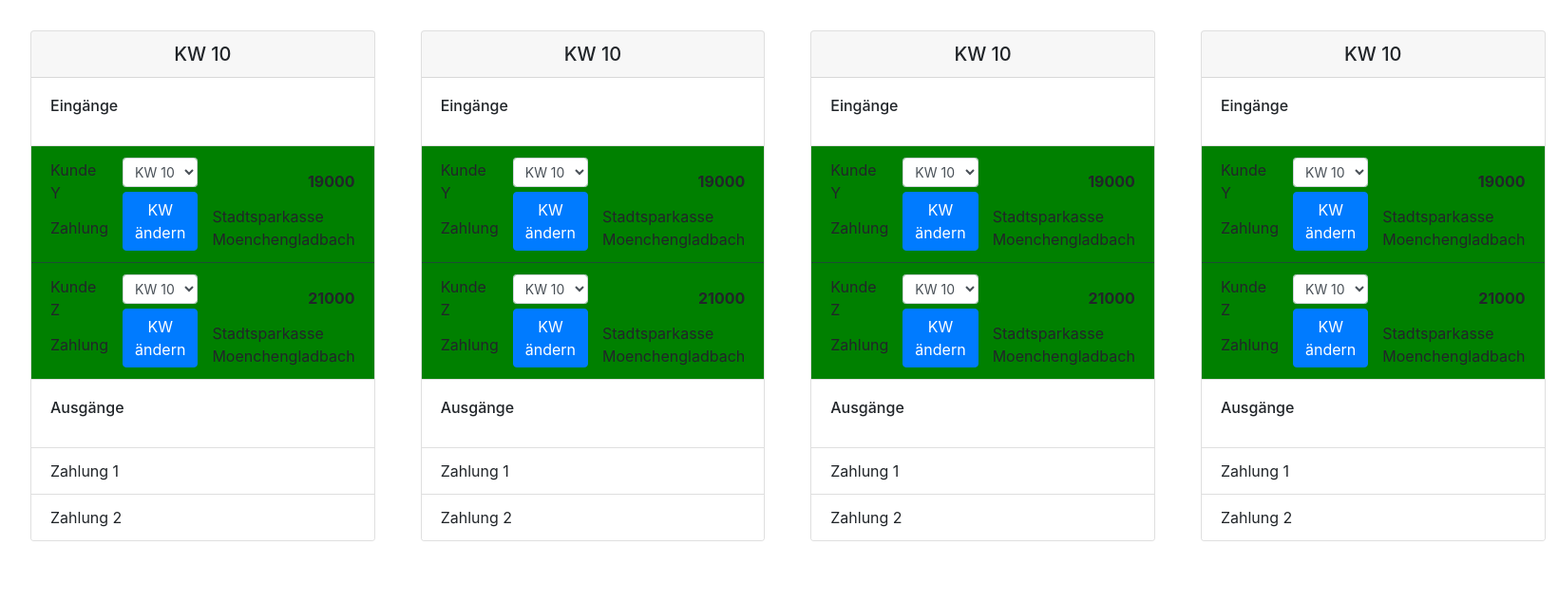
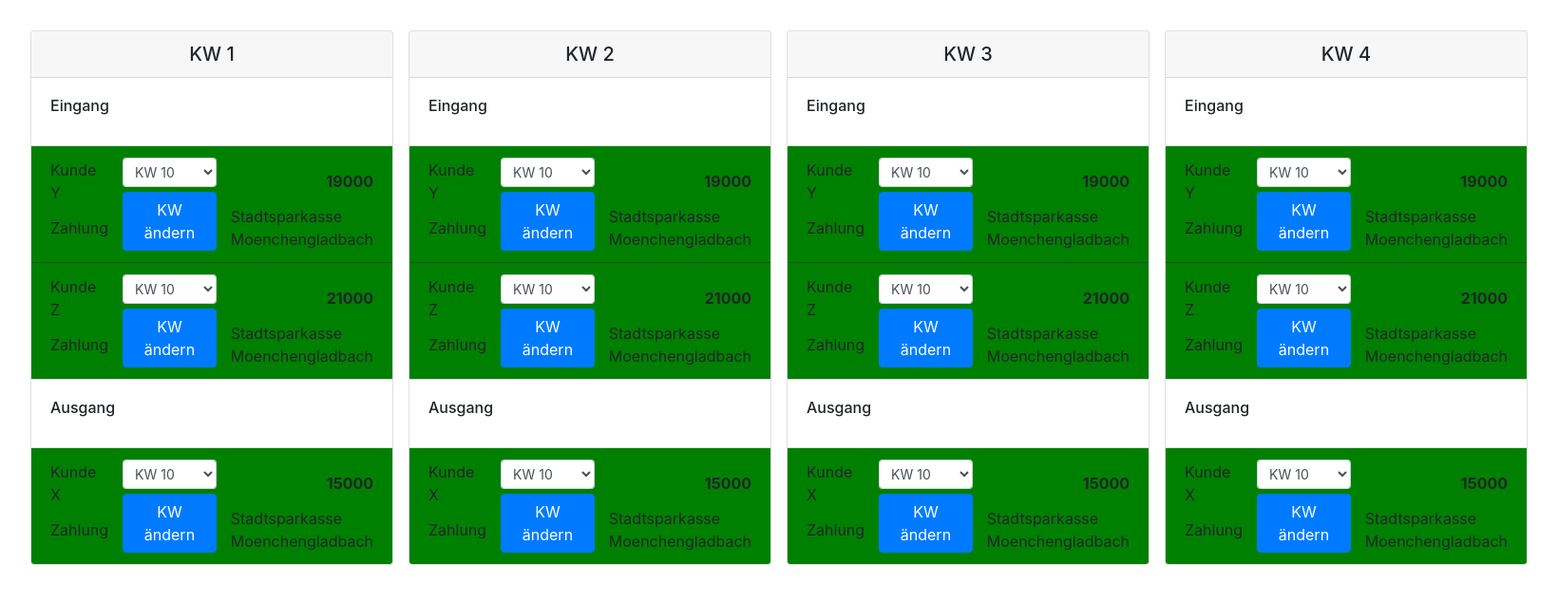
Before and after one commit to bendahmen/LiquiList, a Django app: page / in a window 1640 px wide. Shown: the part 56-690 px from the top of the page at 95% size. Run offline with Django 3.2, Linux system fonts and the light colour scheme; data comes from the database, SQL or seed files in the repository; both versions use the stored data as it was after the commit; some libraries are stand-ins or nearby versions.

Commit message:
cwView automatically collects and presents payments

```diff
--- a/LiquiList/cash/views.py
+++ b/LiquiList/cash/views.py
@@ -4,6 +4,9 @@ from django.http import HttpResponse
 from .models import *
 
 def home(request):
-    """ Calendar Weeks payment overview """
-    receivables = Receivable.objects.all()
-    return render(request, 'cwView.html', {'receivables': receivables})
+    """ Calendar Weeks payments overview """
+    cWeeks = {1: dict(), 2: dict(), 3: dict(), 4: dict()}
+    for week in range(1, 5):
+        cWeeks[week]['receivables'] = Receivable.objects.all()
+        cWeeks[week]['payables'] = Payable.objects.all()
+    return render(request, 'cwView.html', {'cWeeks': cWeeks})
--- a/LiquiList/static/cwView.css
+++ b/LiquiList/static/cwView.css
@@ -1,7 +1,7 @@
 .cwView {
     display: grid;
     grid-template-columns: repeat(4, 1fr);
-    column-gap: 3em;
+    column-gap: 1em;
 }
 
 .payment-receivable {
--- a/LiquiList/templates/cwView.html
+++ b/LiquiList/templates/cwView.html
@@ -9,14 +9,22 @@
 
 {% block main %}
     <div class="cwView">
+        {% for cw, cwContent in cWeeks.items %}
             <div class="kw1">
                 <div class="card">
-                <h5 class="card-header text-center">KW 10</h5>
+                    <h5 class="card-header text-center">KW {{ cw }}</h5>
+                    {% for paymentType, ptContent in cwContent.items %}
                     <div class="card-body">
-                    <h6 class="card-title">Eingänge</h6>
+                        <h6 class="card-title">
+                            {% if paymentType == 'receivables' %}
+                            Eingang
+                            {% elif paymentType == 'payables' %}
+                            Ausgang
+                            {% endif %}
+                        </h6>
                     </div>
                     <ul class="list-group list-group-flush">
-                    {% for receivable in receivables %}
+                        {% for receivable in ptContent %}
                         <li class="list-group-item zahlung payment-receivable">
                             <div class="payment-content">
                                 <div class="typ">Zahlung</div>
@@ -38,128 +46,9 @@
                         </li>
                         {% endfor %}
                     </ul>
-                <div class="card-body">
-                    <h6 class="card-title">Ausgänge</h6>
-                </div>
-                <ul class="list-group list-group-flush">
-                    <li class="list-group-item">Zahlung 1</li>
-                    <li class="list-group-item">Zahlung 2</li>
-                </ul>
+                    {% endfor %}
                 </div>
             </div>
-        <div class="kw2">
-            <div class="card">
-                <h5 class="card-header text-center">KW 10</h5>
-                <div class="card-body">
-                    <h6 class="card-title">Eingänge</h6>
-                </div>
-                <ul class="list-group list-group-flush">
-                    {% for receivable in receivables %}
-                    <li class="list-group-item zahlung payment-receivable">
-                        <div class="payment-content">
-                            <div class="typ">Zahlung</div>
-                            <div class="kunde">{{ receivable.customer }}</div>
-                            <div class="kwSelektor">
-                                <form action="#" method="POST">
-                                    <div class="form-group formKwSelektor">
-                                        <select class="form-control form-control-sm" id="kwxxSelektor">
-                                            <option value="10">KW 10</option>
-                                            <option value="11">KW 11</option>
-                                        </select>
-                                    </div>
-                                    <button type="submit" class="btn btn-primary">KW ändern</button>
-                                </form>
-                            </div>
-                            <div class="betrag">{{ receivable.amount }}</div>
-                            <div class="bank">{{ receivable.account }}</div>
-                        </div>
-                    </li>
         {% endfor %}
-                </ul>
-                <div class="card-body">
-                    <h6 class="card-title">Ausgänge</h6>
-                </div>
-                <ul class="list-group list-group-flush">
-                    <li class="list-group-item">Zahlung 1</li>
-                    <li class="list-group-item">Zahlung 2</li>
-                </ul>
-            </div>
-        </div>
-        <div class="kw3">
-            <div class="card">
-                <h5 class="card-header text-center">KW 10</h5>
-                <div class="card-body">
-                    <h6 class="card-title">Eingänge</h6>
-                </div>
-                <ul class="list-group list-group-flush">
-                    {% for receivable in receivables %}
-                    <li class="list-group-item zahlung payment-receivable">
-                        <div class="payment-content">
-                            <div class="typ">Zahlung</div>
-                            <div class="kunde">{{ receivable.customer }}</div>
-                            <div class="kwSelektor">
-                                <form action="#" method="POST">
-                                    <div class="form-group formKwSelektor">
-                                        <select class="form-control form-control-sm" id="kwxxSelektor">
-                                            <option value="10">KW 10</option>
-                                            <option value="11">KW 11</option>
-                                        </select>
-                                    </div>
-                                    <button type="submit" class="btn btn-primary">KW ändern</button>
-                                </form>
-                            </div>
-                            <div class="betrag">{{ receivable.amount }}</div>
-                            <div class="bank">{{ receivable.account }}</div>
-                        </div>
-                    </li>
-                    {% endfor %}
-                </ul>
-                <div class="card-body">
-                    <h6 class="card-title">Ausgänge</h6>
-                </div>
-                <ul class="list-group list-group-flush">
-                    <li class="list-group-item">Zahlung 1</li>
-                    <li class="list-group-item">Zahlung 2</li>
-                </ul>
-            </div>
-        </div>
-        <div class="kw4">
-            <div class="card">
-                <h5 class="card-header text-center">KW 10</h5>
-                <div class="card-body">
-                    <h6 class="card-title">Eingänge</h6>
-                </div>
-                <ul class="list-group list-group-flush">
-                    {% for receivable in receivables %}
-                    <li class="list-group-item zahlung payment-receivable">
-                        <div class="payment-content">
-                            <div class="typ">Zahlung</div>
-                            <div class="kunde">{{ receivable.customer }}</div>
-                            <div class="kwSelektor">
-                                <form action="#" method="POST">
-                                    <div class="form-group formKwSelektor">
-                                        <select class="form-control form-control-sm" id="kwxxSelektor">
-                                            <option value="10">KW 10</option>
-                                            <option value="11">KW 11</option>
-                                        </select>
-                                    </div>
-                                    <button type="submit" class="btn btn-primary">KW ändern</button>
-                                </form>
-                            </div>
-                            <div class="betrag">{{ receivable.amount }}</div>
-                            <div class="bank">{{ receivable.account }}</div>
-                        </div>
-                    </li>
-                    {% endfor %}
-                </ul>
-                <div class="card-body">
-                    <h6 class="card-title">Ausgänge</h6>
-                </div>
-                <ul class="list-group list-group-flush">
-                    <li class="list-group-item">Zahlung 1</li>
-                    <li class="list-group-item">Zahlung 2</li>
-                </ul>
-            </div>
-        </div>
     </div>
 {% endblock %}
```
Also changed, not shown: LiquiList/db.sqlite3. Lines whose indentation alone changed are shown as unchanged.
